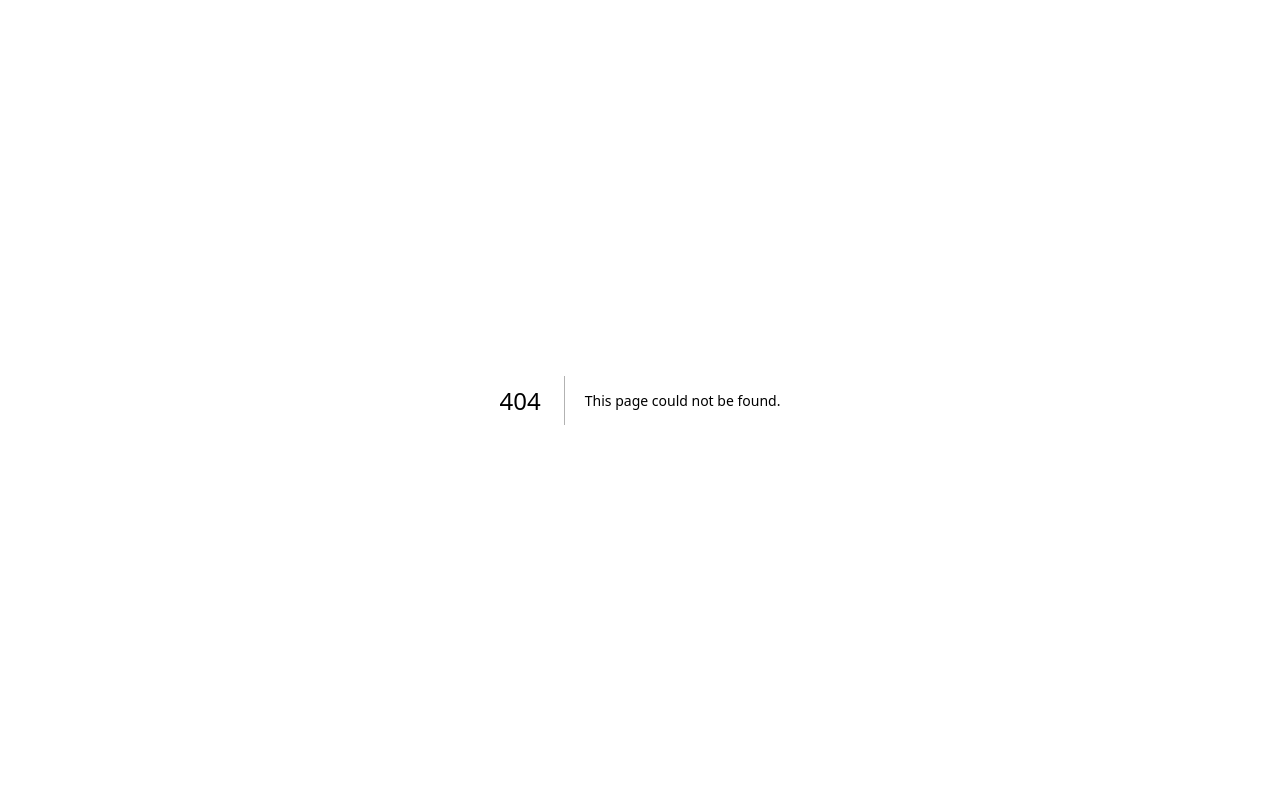
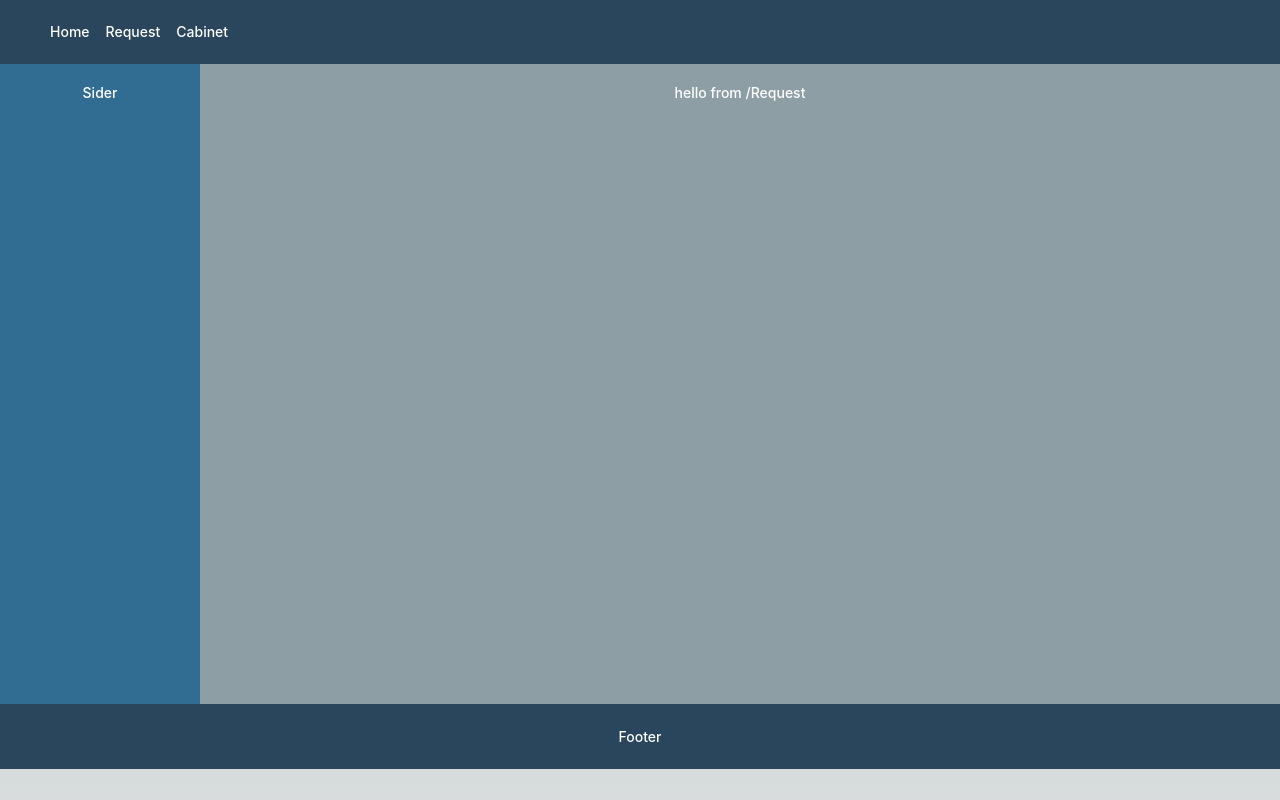
Before and after one commit to Carisky/faricon, a Next.js app: page /request in a window 1280 px wide. Before the commit this address had no page. Built offline with nearby package versions, Linux system fonts and the light colour scheme.

Commit message:
request page added

```diff
--- /dev/null
+++ b/src/app/request/page.js
@@ -0,0 +1,12 @@
+import PageWrapper from "../UI/components/PageWrapper/PageWraper";
+
+
+export default function Request() {
+  return (
+    <PageWrapper>
+      <div>
+        hello from /Request
+      </div>
+    </PageWrapper>
+  );
+}
```
